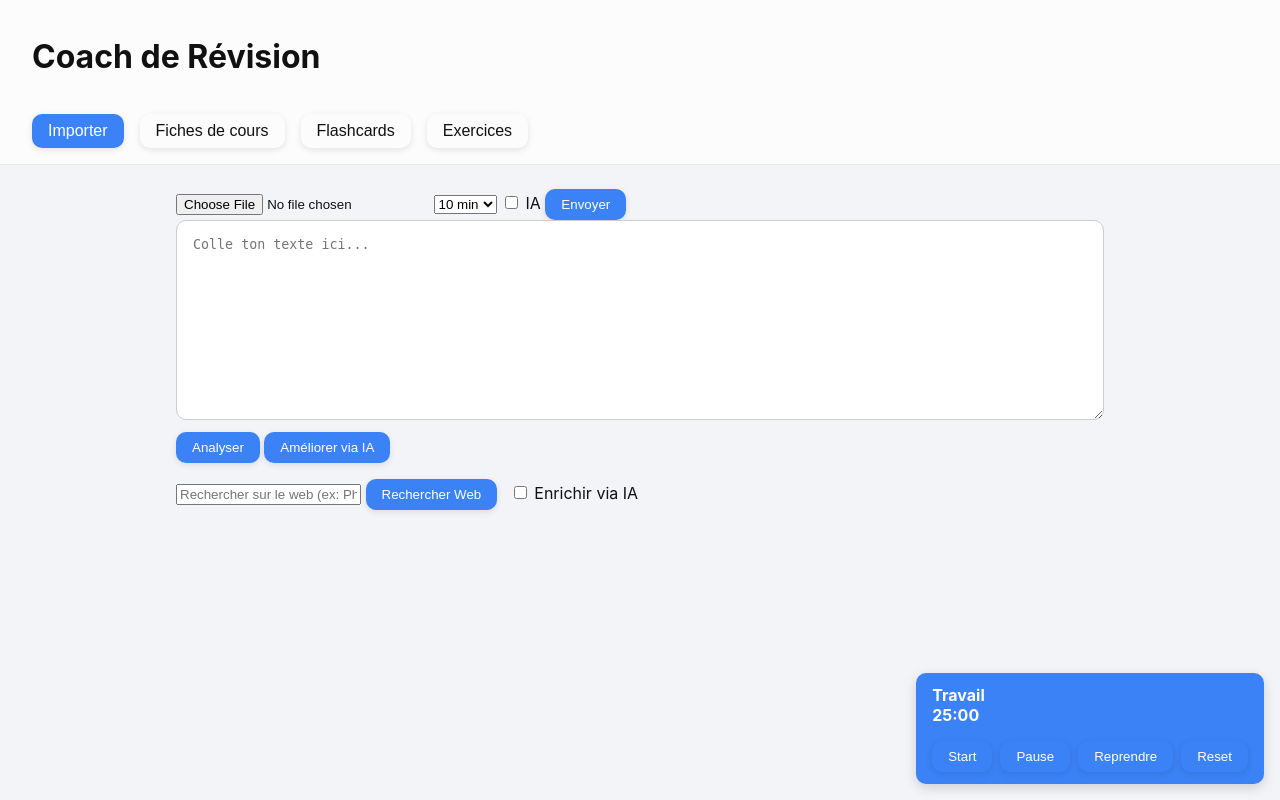
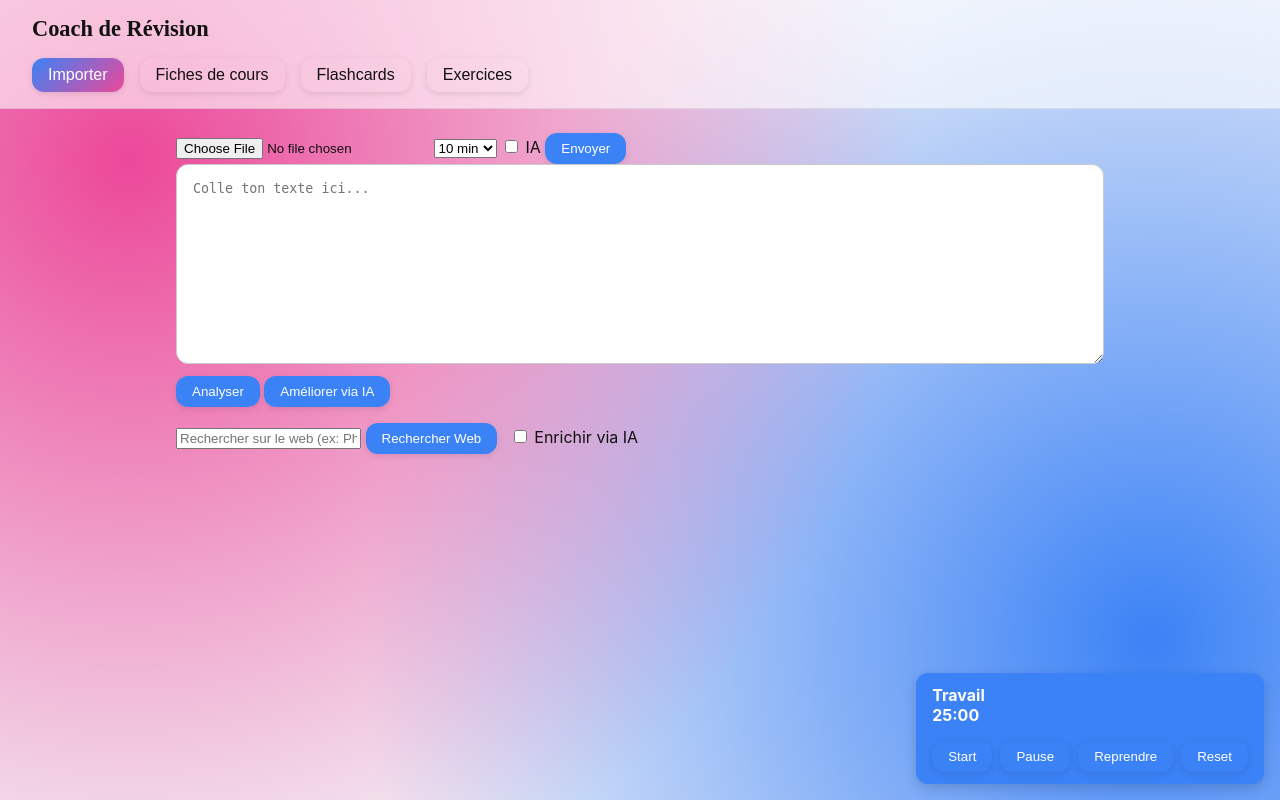
Before and after one commit to Amendor47/Studying-coach, a Flask app: page / in a window 1280 px wide. Run offline with Flask 3, Linux system fonts and the light colour scheme; parts of the project's set-up code (start-up, migrations or seed data) failed here and were passed over.

Commit message:
feat(ui): modernize study card design

```diff
--- a/static/style.css
+++ b/static/style.css
@@ -2,17 +2,20 @@
     --bg: #f3f4f8;
     --fg: #111;
     --accent: #3b82f6;
-    --radius: 10px;
-    --card-bg: linear-gradient(135deg, rgba(255,255,255,0.95), rgba(239,243,255,0.95));
+    --accent-2: #ec4899;
+    --radius: 12px;
+    --card-bg: linear-gradient(135deg, rgba(255,255,255,0.9), rgba(239,243,255,0.9));
     --card-shadow: 0 12px 32px rgba(0,0,0,0.12);
     --font: "Inter", system-ui, sans-serif;
+    --font-head: "Lora", serif;
 }
 @media (prefers-color-scheme: dark) {
     :root {
         --bg: #1e1e2e;
         --fg: #f5f5f5;
         --accent: #60a5fa;
-        --card-bg: linear-gradient(135deg, rgba(46,46,66,0.95), rgba(74,74,104,0.95));
+        --accent-2: #f472b6;
+        --card-bg: linear-gradient(135deg, rgba(46,46,66,0.9), rgba(74,74,104,0.9));
         --card-shadow: 0 12px 32px rgba(0,0,0,0.6);
     }
 }
@@ -24,6 +27,9 @@ body {
     font-family: var(--font);
     -webkit-font-smoothing: antialiased;
     background: var(--bg);
+    background-image: radial-gradient(circle at 10% 20%, var(--accent-2) 0%, transparent 60%),
+                      radial-gradient(circle at 90% 80%, var(--accent) 0%, transparent 60%);
+    background-attachment: fixed;
     color: var(--fg);
     display: flex;
     flex-direction: column;
@@ -37,9 +43,14 @@ body {
     display: flex;
     flex-direction: column;
     gap: .5rem;
-    background: rgba(255,255,255,0.7);
+    background: rgba(255,255,255,0.6);
     backdrop-filter: blur(12px);
     border-bottom: 1px solid rgba(0,0,0,0.08);
+}
+.logo {
+    font-family: var(--font-head);
+    font-size: 1.4rem;
+    margin: 0;
 }
 .tabs {
     display: flex;
@@ -59,7 +70,7 @@ body {
     background: rgba(0,0,0,0.05);
 }
 .tab.active {
-    background: var(--accent);
+    background: linear-gradient(135deg, var(--accent), var(--accent-2));
     color: white;
 }
 main {
@@ -143,15 +154,15 @@ button:hover:not(:disabled) {
 .flashcard {
     position: relative;
     width: 100%;
-    height: 150px;
-    perspective: 1000px;
+    height: 180px;
+    perspective: 1200px;
 }
 
 .flashcard .inner {
     position: absolute;
     width: 100%;
     height: 100%;
-    transition: transform 0.6s;
+    transition: transform 0.8s cubic-bezier(.2,.8,.2,1);
     transform-style: preserve-3d;
     border-radius: var(--radius);
 }
@@ -169,6 +180,8 @@ button:hover:not(:disabled) {
     padding: 1rem;
     background: var(--card-bg);
     box-shadow: var(--card-shadow);
+    border: 1px solid rgba(255,255,255,0.4);
+    backdrop-filter: blur(6px);
     display: flex;
     align-items: center;
     justify-content: center;
--- a/templates/index.html
+++ b/templates/index.html
@@ -9,7 +9,7 @@
 </head>
 <body>
     <header class="topbar">
-        <h1>Coach de Révision</h1>
+        <h1 class="logo">Coach de Révision</h1>
         <nav class="tabs" role="tablist">
             <button class="tab active" data-tab="import" role="tab">Importer</button>
             <button class="tab" data-tab="courses" role="tab">Fiches de cours</button>
```
